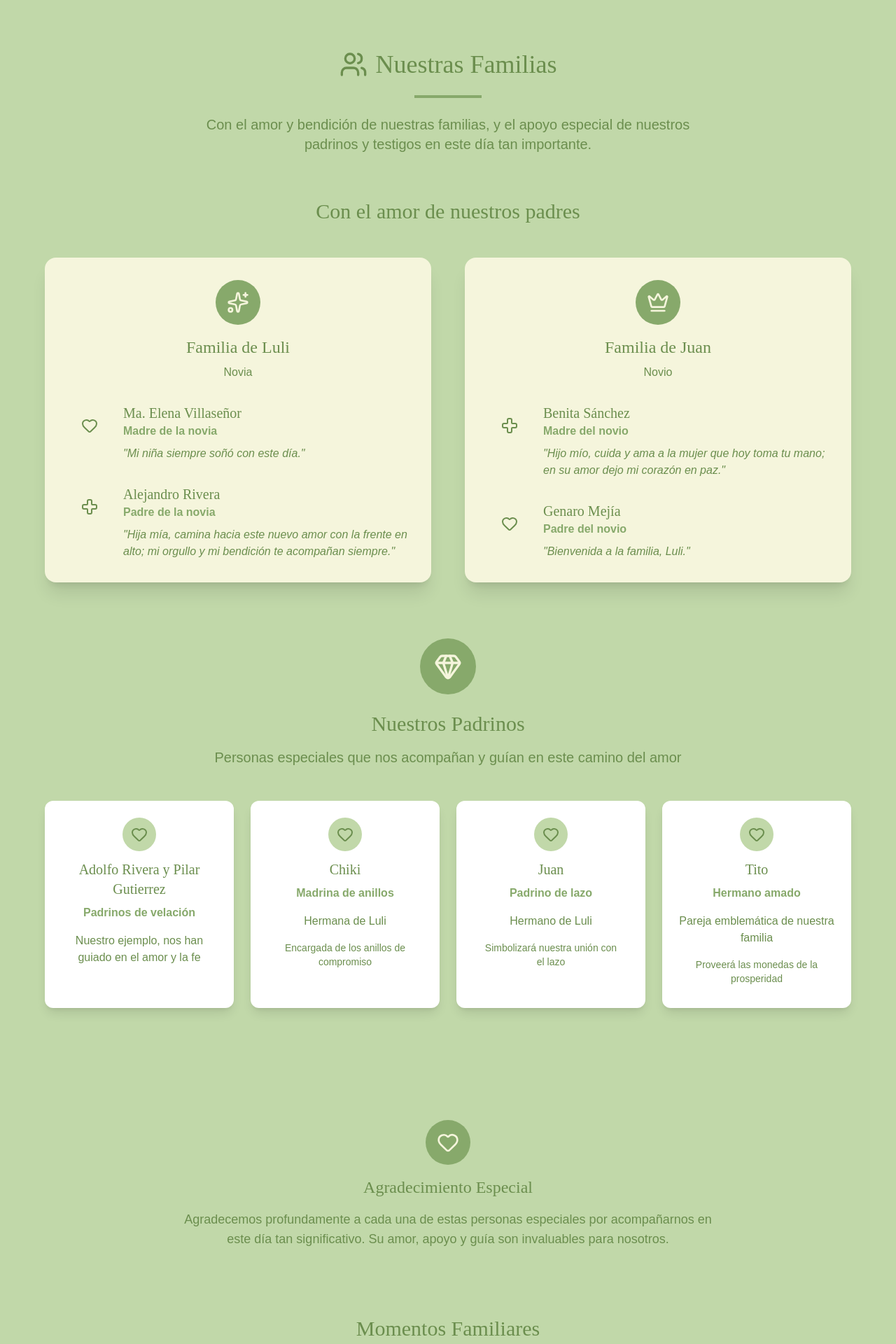
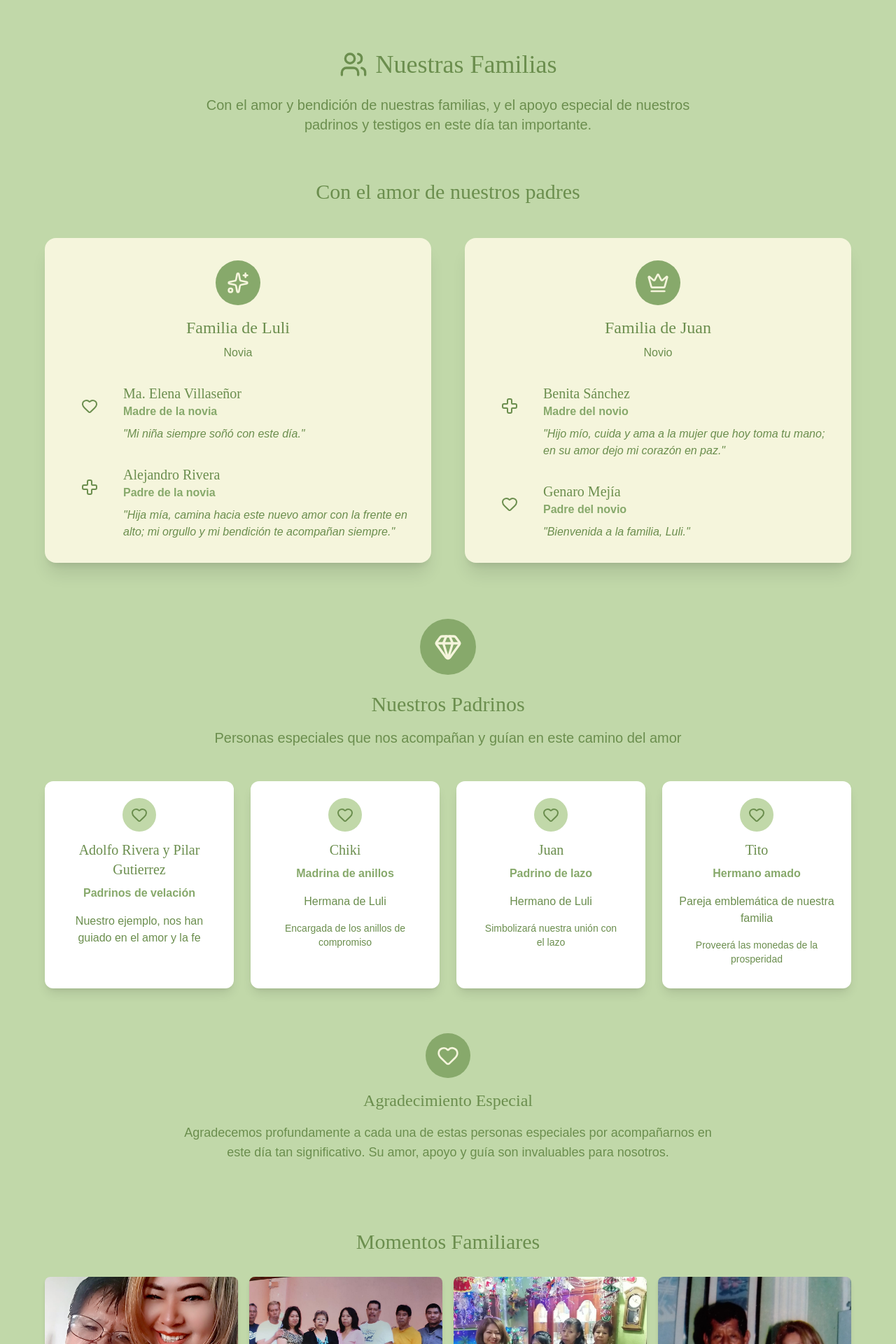
Before and after one commit to rayGnarok696/weeding-invitation-LyJ, a React (Vite) app: page / in a window 1280 px wide. Shown: the part 1200-3120 px from the top of the page at 70% size. Built offline with nearby package versions, Linux system fonts and the light colour scheme.

Commit message:
Fix: correccion de clases tailwind

```diff
--- a/src/components/FamilySection.tsx
+++ b/src/components/FamilySection.tsx
@@ -77,7 +77,7 @@ const FamilySection: React.FC = () => {
                         <Users className="w-10 h-10 text-sage-dark mr-3" />
                         <h2 className="font-playfair text-4xl text-sage-dark">Nuestras Familias</h2>
                     </div>
-                    <div className="w-24 h-1 bg-sage mx-auto mb-6"></div>
+                    {/* <div className="w-24 h-1 bg-sage mx-auto mb-6"></div> */}
                     <p className="font-montserrat text-xl text-sage-dark max-w-3xl mx-auto">
                         Con el amor y bendición de nuestras familias, y el apoyo especial de
                         nuestros padrinos y testigos en este día tan importante.
@@ -104,7 +104,7 @@ const FamilySection: React.FC = () => {
                             <div className="space-y-8">
                                 {parents.bride.map((parent, index) => (
                                     <div key={index} className="flex items-start space-x-4">
-                                        <div className="shrink-0 w-16 h-16 rounded-full bg-gradient from-sage/20 to-sage-light flex items-center justify-center">
+                                        <div className="flex-shrink-0 w-16 h-16 rounded-full bg-gradient-to-br from-sage/20 to-sage-light flex items-center justify-center">
                                             {/* Icono condicional: Cruz para padre, Corazón para madre */}
                                             {parent.isMother ? (
                                                 <Heart className="w-6 h-6 text-sage-dark" />
@@ -135,7 +135,7 @@ const FamilySection: React.FC = () => {
                             <div className="space-y-8">
                                 {parents.groom.map((parent, index) => (
                                     <div key={index} className="flex items-start space-x-4">
-                                        <div className="shrink-0 w-16 h-16 rounded-full bg-gradient from-sage/20 to-sage-light flex items-center justify-center">
+                                        <div className="flex-shrink-0 w-16 h-16 rounded-full bg-gradient-to-br from-sage/20 to-sage-light flex items-center justify-center">
                                             {/* Icono condicional: Cruz para padre, Corazón para madre */}
                                             {parent.isMother ? (
                                                 <Cross className="w-6 h-6 text-sage-dark" />
@@ -156,7 +156,7 @@ const FamilySection: React.FC = () => {
                 </div>
 
                 {/* Sección de Padrinos */}
-                <div className="mb-20">
+                <div className="mb-6">
                     <div className="text-center mb-12">
                         <div className="inline-flex items-center justify-center w-20 h-20 rounded-full bg-sage text-cream mb-6">
                             <Gem className="w-10 h-10" />
@@ -192,10 +192,10 @@ const FamilySection: React.FC = () => {
                 </div>
 
                 {/* Sección de Testigos */}
-                <div className="bg-gradient from-sage/10 to-sage-light/10 rounded-2xl p-8">
+                <div className="bg-gradient-to-r from-sage/10 to-sage-light/10 rounded-2xl p-8">
 
                     {/* Mensaje especial */}
-                    <div className="mt-12 text-center max-w-3xl mx-auto">
+                    <div className="mt-2 text-center max-w-3xl mx-auto">
                         <div className="inline-flex items-center justify-center w-16 h-16 rounded-full bg-sage text-cream mb-4">
                             <Heart className="w-8 h-8" />
                         </div>
@@ -218,7 +218,7 @@ const FamilySection: React.FC = () => {
                                     alt={`Momento familiar ${index + 1}`}
                                     className="w-full h-full object-cover group-hover:scale-110 transition-transform duration-700"
                                 />
-                                <div className="absolute inset-0 bg-gradient from-black/40 to-transparent opacity-0 group-hover:opacity-100 transition-opacity duration-300"></div>
+                                <div className="absolute inset-0 bg-gradient-to-t from-black/40 to-transparent opacity-0 group-hover:opacity-100 transition-opacity duration-300"></div>
                             </div>
                         ))}
                     </div>
```
